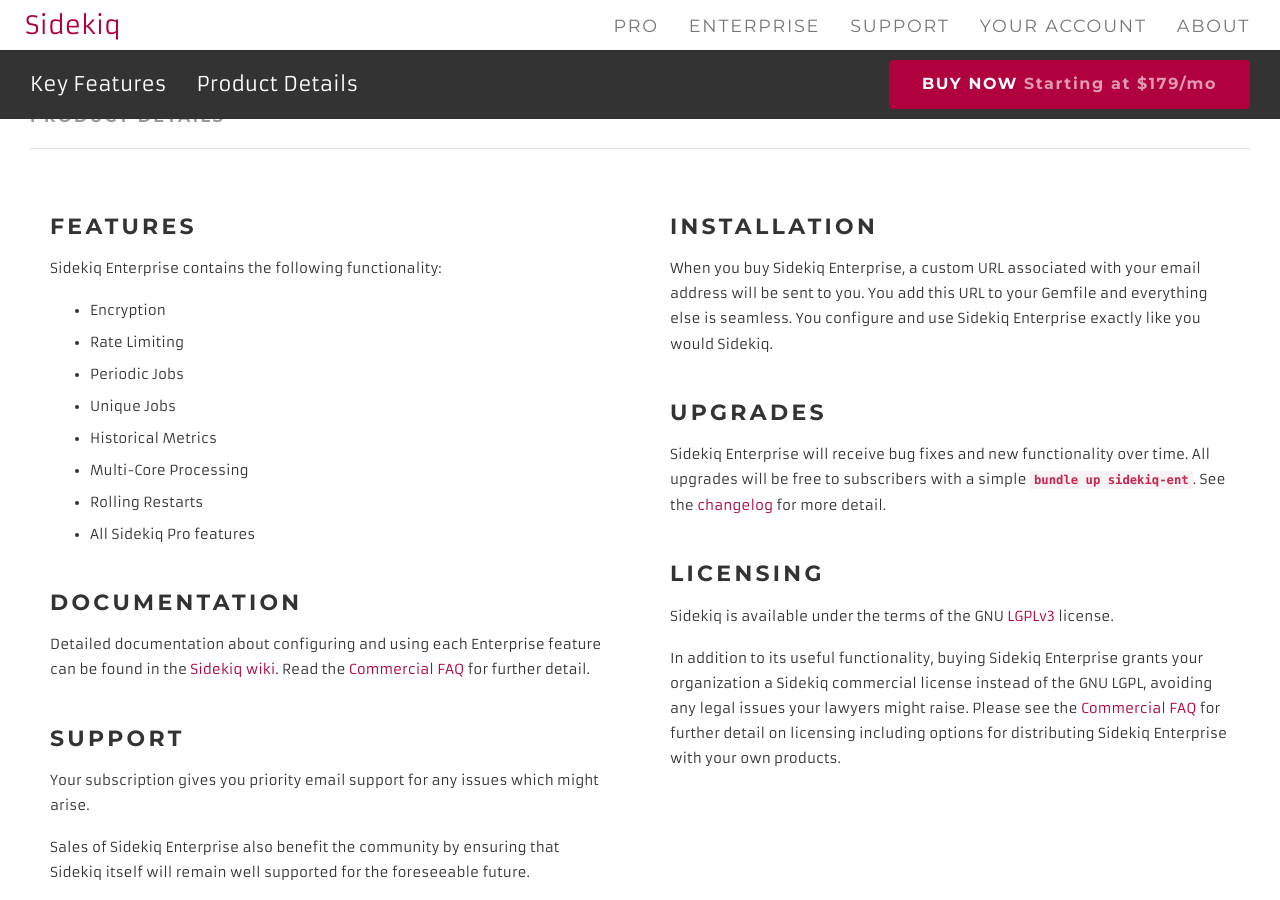
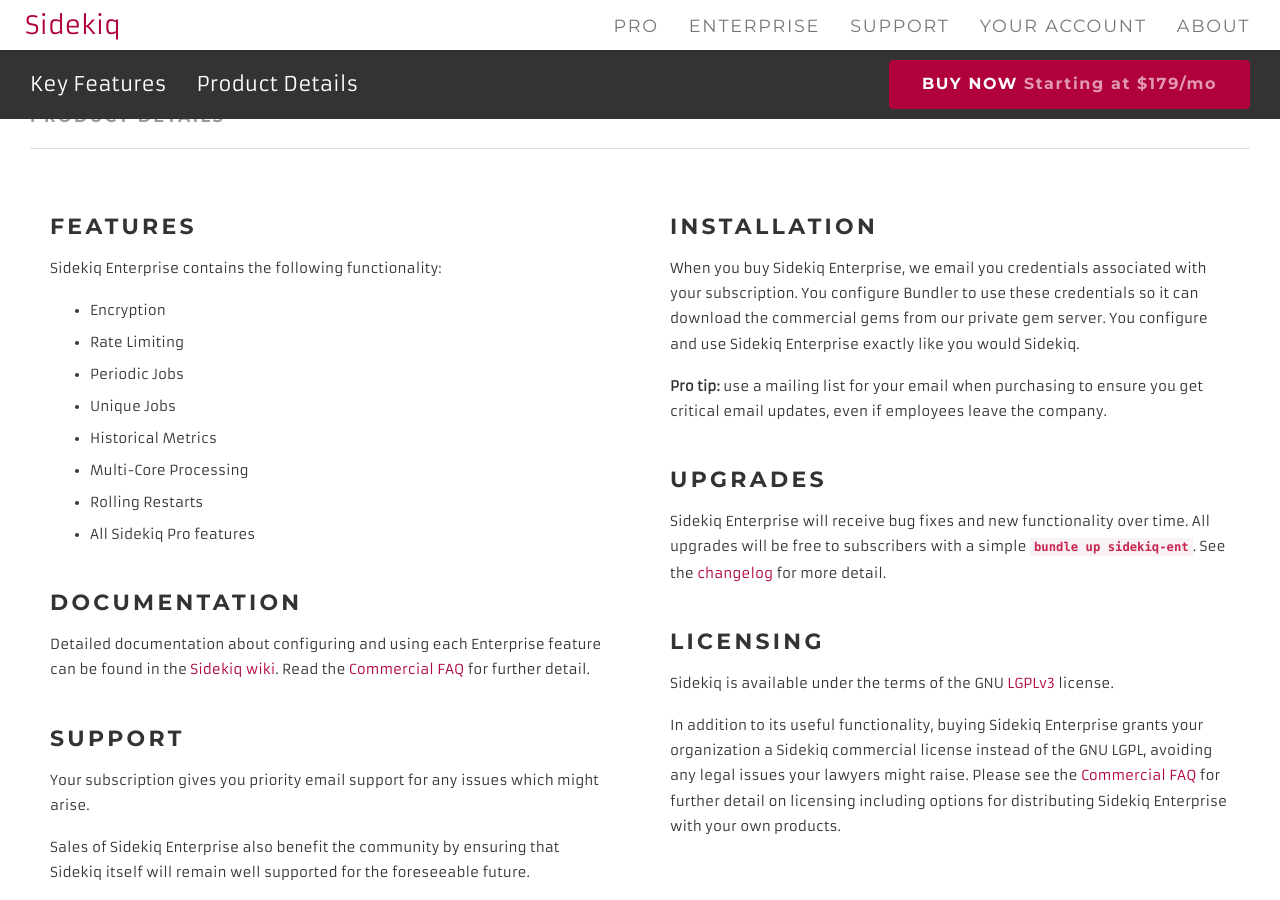
Before and after one commit to gurusoftware007/Sidekiq, a Jekyll site: the page built from products/enterprise.html, in a window 1280 px wide and 900 px high, scrolled down 1748 px. Built offline with Jekyll 4.4.1, drawn with Linux system fonts in a browser that asks for light colours.

Commit message:
Remove reference to Custom URL

```diff
--- a/products/enterprise.html
+++ b/products/enterprise.html
@@ -101,9 +101,11 @@ layout: default
     </div>
     <div class="col-sm-6 skq-support-copy">
       <h3>Installation</h3>
-      <p>When you buy Sidekiq Enterprise, a custom URL associated with your email address will be sent to you.
-        You add this URL to your Gemfile and everything else is seamless. You configure and use Sidekiq
-        Enterprise exactly like you would Sidekiq.</p>
+      <p>When you buy Sidekiq Enterprise, we email you credentials associated with your subscription.
+        You configure Bundler to use these credentials so it can download the commercial gems from our private gem server.
+        You configure and use Sidekiq Enterprise exactly like you would Sidekiq.</p>
+      <p><strong>Pro tip:</strong> use a mailing list for your email when purchasing to ensure you get
+        critical email updates, even if employees leave the company.</p>
       <h3>Upgrades</h3>
       <p>Sidekiq Enterprise will receive bug fixes and new functionality over time. All upgrades will be free
         to subscribers with a simple <code>bundle up sidekiq-ent</code>. See the <a target="_blank"
--- a/products/pro.html
+++ b/products/pro.html
@@ -105,9 +105,9 @@ layout: default
     </div>
     <div class="col-sm-6 skq-support-copy">
       <h3>Installation</h3>
-      <p>When you buy Sidekiq Pro, a custom URL associated with your email address will be sent to you. You
-        add this URL to your Gemfile and everything else is seamless. You configure and use Sidekiq Pro
-        exactly like you would Sidekiq.</p>
+      <p>When you buy Sidekiq Pro, we email you credentials associated with your subscription.
+        You configure Bundler to use these credentials so it can download the commercial gems from our private gem server.
+        You configure and use Sidekiq Pro exactly like you would Sidekiq.</p>
       <p><strong>Pro tip:</strong> use a mailing list for your email when purchasing to ensure you get
         critical email updates, even if employees leave the company.</p>
       <h3>Upgrades</h3>
```
Also changed, not shown: 2 other files.
